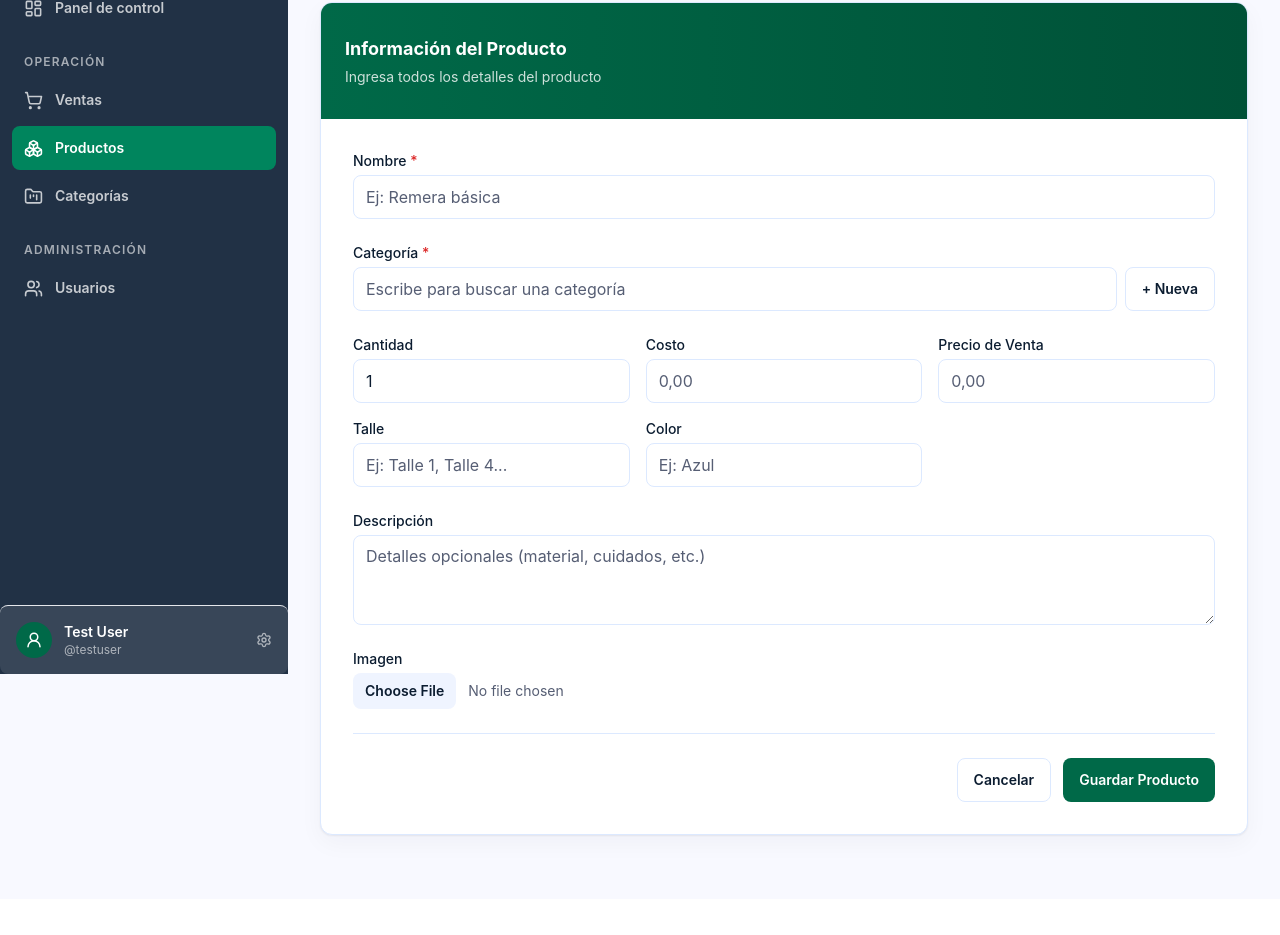
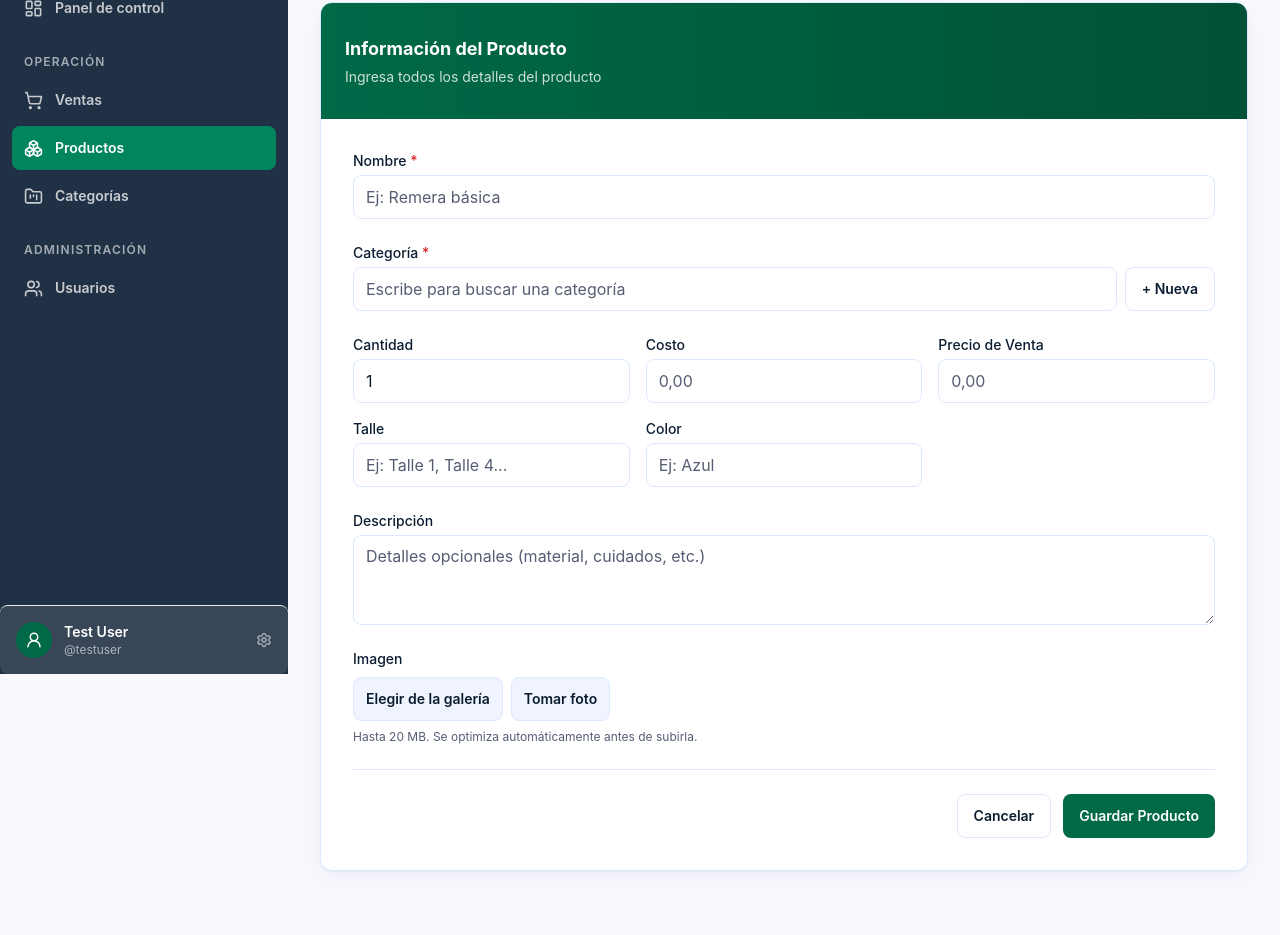
Before and after one commit to ISMAELALTHENOFER/TiendaStock, a Laravel app: page /productos/create in a window 1280 px wide. Shown: the part 126-1061 px from the top of the page. Before the commit the page ends 966 px from the top, so only its background shows below. Run offline with Laravel 12, Linux system fonts and the light colour scheme; a user stored in the database is signed in; data comes from the database, SQL or seed files in the repository; data that the repository does not hold is empty; style sheets or scripts are compiled from the project's sources; some web fonts are replaced.

Commit message:
feat(productos): visor de imagen con zoom, compresión en el navegador hasta 20 MB y selector galería/cámara

```diff
--- /dev/null
+++ b/src/resources/js/react/components/ui/ImageViewer.jsx
@@ -0,0 +1,31 @@
+import { useState } from 'react';
+import { Modal } from './Modal.jsx';
+
+const LEVELS = [1, 2, 3];
+
+/** Clickable thumbnail that opens the full image in a modal with zoom (click or +/−) and scroll panning. */
+export function ImageViewer({ src, alt, className, width, height }) {
+    const [open, setOpen] = useState(false);
+    const [level, setLevel] = useState(0);
+    const close = () => { setOpen(false); setLevel(0); };
+    const zoom = LEVELS[level];
+    const zoomButton = 'min-h-11 min-w-11 rounded-control border border-border px-3 text-lg font-semibold text-ink disabled:opacity-40';
+
+    return (
+        <>
+            <button type="button" onClick={() => setOpen(true)} className="shrink-0 cursor-zoom-in rounded-lg" aria-label={`Ampliar imagen de ${alt}`}>
+                <img src={src} alt={alt} width={width} height={height} loading="lazy" className={className} />
+            </button>
+            <Modal open={open} title={alt} onClose={close} size="image">
+                <div className="mt-2 flex items-center justify-end gap-2">
+                    <button type="button" className={zoomButton} onClick={() => setLevel((l) => l - 1)} disabled={level === 0} aria-label="Alejar">−</button>
+                    <span className="w-12 text-center text-sm tabular-nums text-muted">{zoom * 100}%</span>
+                    <button type="button" className={zoomButton} onClick={() => setLevel((l) => l + 1)} disabled={level === LEVELS.length - 1} aria-label="Acercar">+</button>
+                </div>
+                <div className="mt-3 max-h-[75dvh] overflow-auto rounded-lg bg-surface-muted">
+                    <img src={src} alt={alt} onClick={() => setLevel((l) => (l + 1) % LEVELS.length)} style={{ width: `${zoom * 100}%`, maxWidth: 'none' }} className={`mx-auto block h-auto ${zoom === 3 ? 'cursor-zoom-out' : 'cursor-zoom-in'}`} />
+                </div>
+            </Modal>
+        </>
+    );
+}
--- a/src/resources/js/react/components/ui/Modal.jsx
+++ b/src/resources/js/react/components/ui/Modal.jsx
@@ -44,7 +44,7 @@ export function Modal({ open, title, onClose, children, size = 'default', hideHe
     }, [open]);
     if (!open) return null;
     return <div className={`fixed inset-0 z-50 grid place-items-center overflow-y-auto p-2 sm:p-4 ${size === 'product' ? 'bg-ink/60 dark:bg-black/65 backdrop-blur-sm' : 'bg-ink/50 dark:bg-black/65'}`} role="presentation" onMouseDown={(event) => { if (event.target === event.currentTarget) onClose(); }}>
-        <section ref={dialogRef} tabIndex={-1} className={`my-auto w-full min-w-0 max-h-[calc(100dvh-1rem)] overflow-y-auto ${size === 'product' ? 'max-w-[620px] p-0 sm:max-h-[calc(100dvh-2rem)]' : 'max-w-lg p-4 sm:p-6'} rounded-card bg-surface shadow-subtle`} role="dialog" aria-modal="true" aria-label={hideHeader ? title : undefined} aria-labelledby={hideHeader ? undefined : titleId} onMouseDown={(event) => event.stopPropagation()}>
+        <section ref={dialogRef} tabIndex={-1} className={`my-auto w-full min-w-0 max-h-[calc(100dvh-1rem)] overflow-y-auto ${size === 'product' ? 'max-w-[620px] p-0 sm:max-h-[calc(100dvh-2rem)]' : size === 'image' ? 'max-w-5xl p-3 sm:p-4' : 'max-w-lg p-4 sm:p-6'} rounded-card bg-surface shadow-subtle`} role="dialog" aria-modal="true" aria-label={hideHeader ? title : undefined} aria-labelledby={hideHeader ? undefined : titleId} onMouseDown={(event) => event.stopPropagation()}>
             {!hideHeader && <div className={`flex items-start justify-between gap-4 ${size === 'product' ? 'px-5 pt-4 sm:px-7 sm:pt-5' : ''}`}><h2 id={titleId} className="text-lg font-bold">{title}</h2><button ref={closeRef} className="min-h-11 min-w-11" onClick={onClose} aria-label="Cerrar">×</button></div>}
             {children}
         </section>
--- a/src/resources/js/react/details.jsx
+++ b/src/resources/js/react/details.jsx
@@ -1,6 +1,7 @@
 import { useState } from 'react';
 import { Button } from './components/ui/Button.jsx';
 import { Pagination } from './components/ui/Pagination.jsx';
+import { ImageViewer } from './components/ui/ImageViewer.jsx';
 import { formatMoney as money } from './lib/formatMoney.js';
 import { useLiveSearchResults } from './lib/useLiveSearchResults.js';
 
@@ -30,7 +31,7 @@ export function ProductShow({ producto, routes, lowStockThreshold = 1 }) {
                 {routes.canViewProductCost && <Field label="Costo">{money(producto.precio_compra)}</Field>}
                 <Field label="Precio de venta">{money(producto.precio_venta)}</Field>
                 {routes.canViewProductCost && <Field label="Ganancia por unidad">{money(producto.ganancia)}</Field>}
-                {routes.productoImage && <div className="sm:col-span-2"><dt className="text-xs font-semibold uppercase tracking-wide text-muted">Imagen</dt><dd className="mt-2"><img src={routes.productoImage} alt={producto.nombre} className="h-48 w-48 max-w-full rounded-xl border border-border object-cover" /></dd></div>}
+                {routes.productoImage && <div className="sm:col-span-2"><dt className="text-xs font-semibold uppercase tracking-wide text-muted">Imagen</dt><dd className="mt-2"><ImageViewer src={routes.productoImage} alt={producto.nombre} className="h-48 w-48 max-w-full rounded-xl border border-border object-cover" /></dd></div>}
             </dl>
         </section>
         {producto.descripcion && <section className="rounded-card border border-border bg-surface p-5 shadow-subtle sm:p-7"><h2 className="text-lg font-bold text-ink">Descripción</h2><p className="mt-3 whitespace-pre-line break-words leading-7 text-ink">{producto.descripcion}</p></section>}
--- /dev/null
+++ b/src/resources/js/react/lib/compressImage.js
@@ -0,0 +1,27 @@
+export const MAX_SOURCE_BYTES = 20 * 1024 * 1024;
+const MAX_SIDE = 1600;
+const QUALITY = 0.8;
+
+export function fitWithin(width, height, max) {
+    const scale = Math.min(1, max / Math.max(width, height));
+    return { width: Math.round(width * scale), height: Math.round(height * scale) };
+}
+
+/** Downscales a photo in the browser so large camera files upload as a light WebP. */
+export async function compressImage(file) {
+    if (file.size > MAX_SOURCE_BYTES) throw new Error('La imagen no puede superar los 20 MB.');
+    const bitmap = await createImageBitmap(file, { imageOrientation: 'from-image' });
+    const { width, height } = fitWithin(bitmap.width, bitmap.height, MAX_SIDE);
+    const canvas = document.createElement('canvas');
+    canvas.width = width;
+    canvas.height = height;
+    canvas.getContext('2d').drawImage(bitmap, 0, 0, width, height);
+    bitmap.close();
+    const encode = (type) => new Promise((resolve) => canvas.toBlob(resolve, type, QUALITY));
+    let blob = await encode('image/webp');
+    // Browsers without a WebP encoder silently return a heavy PNG instead.
+    if (blob?.type !== 'image/webp') blob = await encode('image/jpeg');
+    if (!blob) throw new Error('No se pudo procesar la imagen.');
+    const extension = blob.type === 'image/webp' ? 'webp' : 'jpg';
+    return new File([blob], `${file.name.replace(/\.[^.]+$/, '')}.${extension}`, { type: blob.type });
+}
--- a/src/resources/js/react/productos.jsx
+++ b/src/resources/js/react/productos.jsx
@@ -17,6 +17,8 @@ import { createDuplicateCheck } from './lib/duplicateCheck.js';
 import { saveResponse } from './lib/saveResponse.js';
 import { isInteractiveSearch } from './lib/interactiveSearch.js';
 import { categoryMatches } from './lib/categoryMatches.js';
+import { compressImage } from './lib/compressImage.js';
+import { ImageViewer } from './components/ui/ImageViewer.jsx';
 import { stockTone } from './lib/stockTone.js';
 import { formatMoney } from './lib/formatMoney.js';
 import { useConfirm } from './lib/useConfirm.jsx';
@@ -65,38 +67,56 @@ function MoneyInput({ label, name, initial = 0, error }) {
  */
 function ProductImage({ value, error }) {
     const [preview, setPreview] = useState(value || '');
+    const [status, setStatus] = useState('');
+    const [localError, setLocalError] = useState('');
     const previewUrl = useRef(null);
+    const fileRef = useRef(null);
     useEffect(() => () => { if (previewUrl.current) URL.revokeObjectURL(previewUrl.current); }, []);
 
-    const handleChange = (event) => {
-        const file = event.target.files?.[0];
-        if (file) {
+    // Pickers carry no name: only the compressed file in the hidden "imagen" input is posted.
+    const handlePick = async (event) => {
+        const source = event.target.files?.[0];
+        event.target.value = '';
+        if (!source) return;
+        setLocalError('');
+        setStatus('Optimizando imagen…');
+        try {
+            const file = await compressImage(source);
+            const transfer = new DataTransfer();
+            transfer.items.add(file);
+            fileRef.current.files = transfer.files;
             if (previewUrl.current) URL.revokeObjectURL(previewUrl.current);
             previewUrl.current = URL.createObjectURL(file);
             setPreview(previewUrl.current);
+            setStatus(`Imagen lista (${Math.max(1, Math.round(file.size / 1024))} KB).`);
+        } catch (compressError) {
+            setStatus('');
+            setLocalError(compressError.message || 'No se pudo procesar la imagen.');
         }
     };
 
+    const shownError = localError || error;
+    const pickerClass = 'inline-flex min-h-11 cursor-pointer items-center gap-2 rounded-control border border-border bg-surface-muted px-3 text-sm font-semibold text-ink hover:bg-surface focus-within:outline focus-within:outline-2 focus-within:outline-primary';
+
     return (
         <div>
-            <label htmlFor="imagen-field" className="block text-sm font-medium text-ink">Imagen</label>
-            <input
-                id="imagen-field"
-                type="file"
-                name="imagen"
-                accept="image/*"
-                onChange={handleChange}
-                aria-invalid={Boolean(error)}
-                aria-describedby={error ? 'imagen-error' : undefined}
-                className="mt-1 block w-full cursor-pointer text-sm text-muted file:mr-3 file:cursor-pointer file:rounded-control file:border-0 file:bg-surface-muted file:px-3 file:py-2 file:text-sm file:font-semibold file:text-ink"
-            />
-            {error && <p id="imagen-error" className="mt-1 text-sm text-red-600 dark:text-red-200">{error}</p>}
-            {preview && (
-                <div className="mt-3 flex items-center gap-3">
-                    <img src={preview} alt="Vista previa" width="80" height="80" className="h-20 w-20 rounded-lg border border-border object-cover" />
-                    {value && <p className="text-xs text-muted">Imagen actual. Si no eliges un archivo nuevo, se conserva.</p>}
+            <p className="block text-sm font-medium text-ink">Imagen</p>
+            <input ref={fileRef} type="file" name="imagen" hidden />
+            <div className="mt-2 flex flex-wrap items-center gap-3">
+                {preview && <ImageViewer src={preview} alt="Vista previa" width="80" height="80" className="h-20 w-20 rounded-lg border border-border object-cover" />}
+                <div className="flex flex-wrap gap-2">
+                    <label className={pickerClass}>
+                        {preview ? 'Cambiar foto (galería)' : 'Elegir de la galería'}
+                        <input type="file" accept="image/*" onChange={handlePick} aria-invalid={Boolean(shownError)} aria-describedby={shownError ? 'imagen-error' : undefined} className="sr-only" />
+                    </label>
+                    <label className={pickerClass}>
+                        Tomar foto
+                        <input type="file" accept="image/*" capture="environment" onChange={handlePick} className="sr-only" />
+                    </label>
                 </div>
-            )}
+            </div>
+            <p className="mt-2 text-xs text-muted">{status || (value ? 'Imagen actual. Toca la foto para ampliarla; si no eliges otra, se conserva.' : 'Hasta 20 MB. Se optimiza automáticamente antes de subirla.')}</p>
+            {shownError && <p id="imagen-error" role="alert" className="mt-1 text-sm text-red-600 dark:text-red-200">{shownError}</p>}
         </div>
     );
 }
@@ -544,7 +564,7 @@ export function ProductList({ categorias, routes, lowStockThreshold = 1 }) {
                                     <tr key={producto.id} className="border-b border-border last:border-0 hover:bg-surface-muted/50">
                                         <td className="px-4 py-3">
                                             {producto.imagen
-                                                ? <img src={producto.imagen} alt={producto.nombre} width="48" height="48" loading="lazy" className="h-12 w-12 rounded-lg object-cover" />
+                                                ? <ImageViewer src={producto.imagen} alt={producto.nombre} width="48" height="48" className="h-12 w-12 rounded-lg object-cover" />
                                                 : <div className="flex h-12 w-12 items-center justify-center rounded-lg bg-surface-muted text-xs text-muted">—</div>}
                                         </td>
                                         <td className="px-4 py-3 font-semibold text-ink">
@@ -572,7 +592,7 @@ export function ProductList({ categorias, routes, lowStockThreshold = 1 }) {
                             <Card key={producto.id} className="min-w-0">
                                 <div className="flex items-start gap-3">
                                     {producto.imagen
-                                        ? <img src={producto.imagen} alt={producto.nombre} width="56" height="56" loading="lazy" className="h-14 w-14 rounded-lg object-cover" />
+                                        ? <ImageViewer src={producto.imagen} alt={producto.nombre} width="56" height="56" className="h-14 w-14 rounded-lg object-cover" />
                                         : <div className="flex h-14 w-14 items-center justify-center rounded-lg bg-surface-muted text-xs text-muted">—</div>}
                                     <div className="min-w-0">
                                         <p className="font-bold text-ink">{producto.nombre}</p>
@@ -681,7 +701,7 @@ export function ProductList({ categorias, routes, lowStockThreshold = 1 }) {
             {productoViendo && <Modal open title="Detalles del producto" onClose={() => setProductoViendo(null)} size="product">
                 <div className="space-y-6 p-4 sm:p-7">
                     <div className="flex min-w-0 flex-col gap-4 border-b border-border pb-5 sm:flex-row sm:items-center">
-                        {productoViendo.imagen && <img src={productoViendo.imagen} alt={productoViendo.nombre} width="80" height="80" loading="lazy" className="h-20 w-20 shrink-0 rounded-card border border-border object-cover" />}
+                        {productoViendo.imagen && <ImageViewer src={productoViendo.imagen} alt={productoViendo.nombre} width="80" height="80" className="h-20 w-20 rounded-card border border-border object-cover" />}
                         <div className="min-w-0 flex-1">
                             <p className="text-sm font-semibold text-primary dark:text-primary-300">{productoViendo.categoria?.nombre || 'Sin categoría'}</p>
                             <h3 className="mt-1 break-words text-2xl font-bold tracking-tight text-ink">{productoViendo.nombre}</h3>
```
Also changed, not shown: src/resources/js/react/lib/compressImage.test.js (added, +16 -0 lines), src/tests/Feature/ProductoReactViewContractTest.php (+3 -1 lines).
